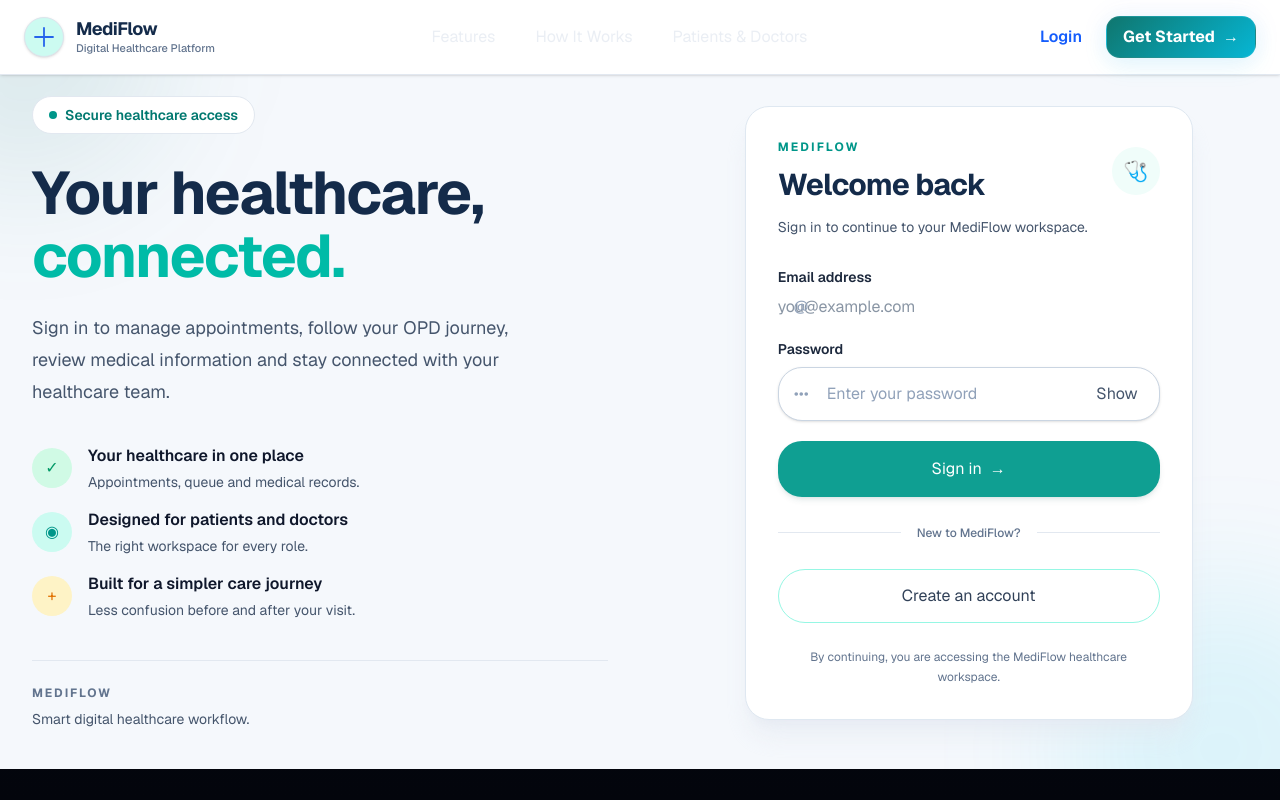
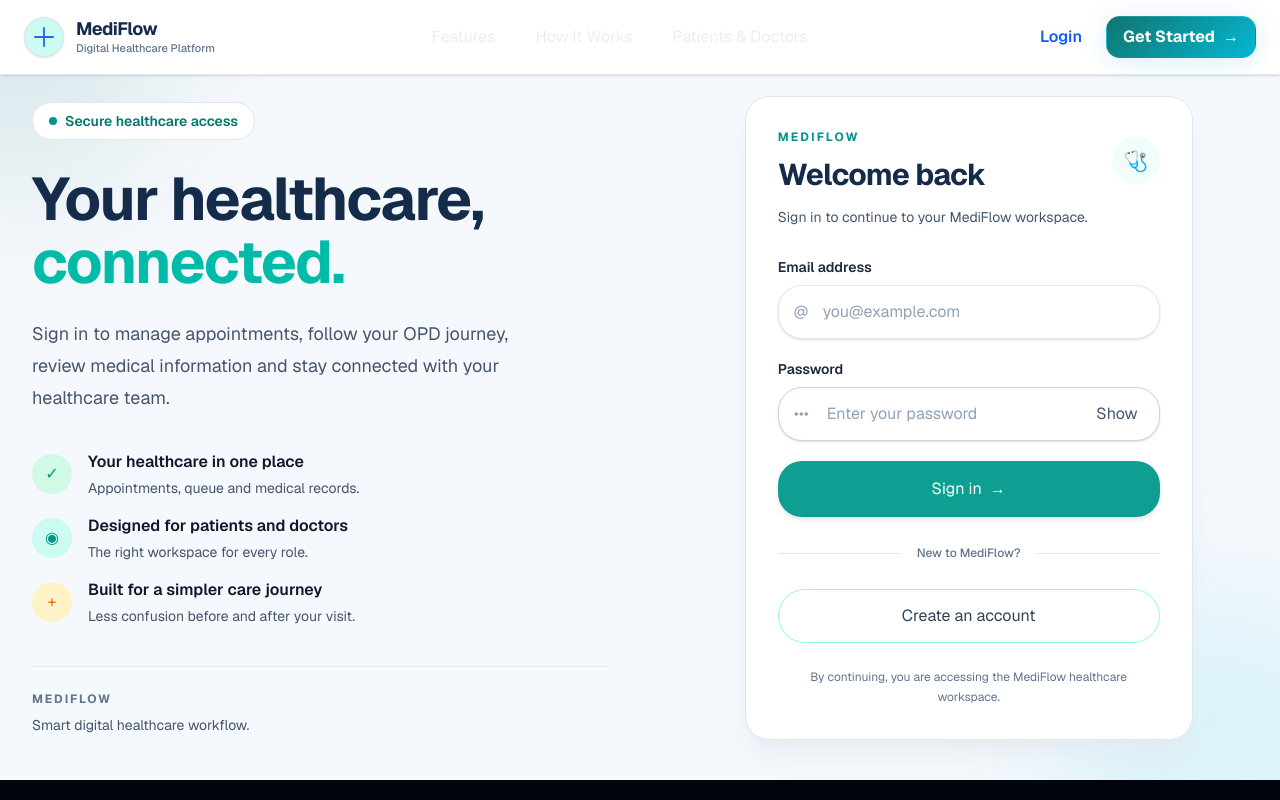
Before and after one commit to subhamd2507-dot/mediflow, a Next.js app: page /login in a window 1280 px wide. Built offline with nearby package versions, Linux system fonts and the light colour scheme; no server answers.

Commit message:
Nov 6, 2026, 12:28 PM

```diff
--- a/app/login/page.tsx
+++ b/app/login/page.tsx
@@ -213,7 +213,7 @@ export default function LoginPage() {
                       onChange={(event) => setEmail(event.target.value)}
                       placeholder="you@example.com"
                       autoComplete="email"
-
+                      className="w-full rounded-xl border border-slate-200 bg-white py-3.5 pl-11 pr-4 text-sm font-medium text-slate-900 placeholder:text-slate-400 shadow-sm outline-none transition hover:border-slate-300 focus:border-teal-500 focus:ring-4 focus:ring-teal-500/15"
 
 
                     />
```
